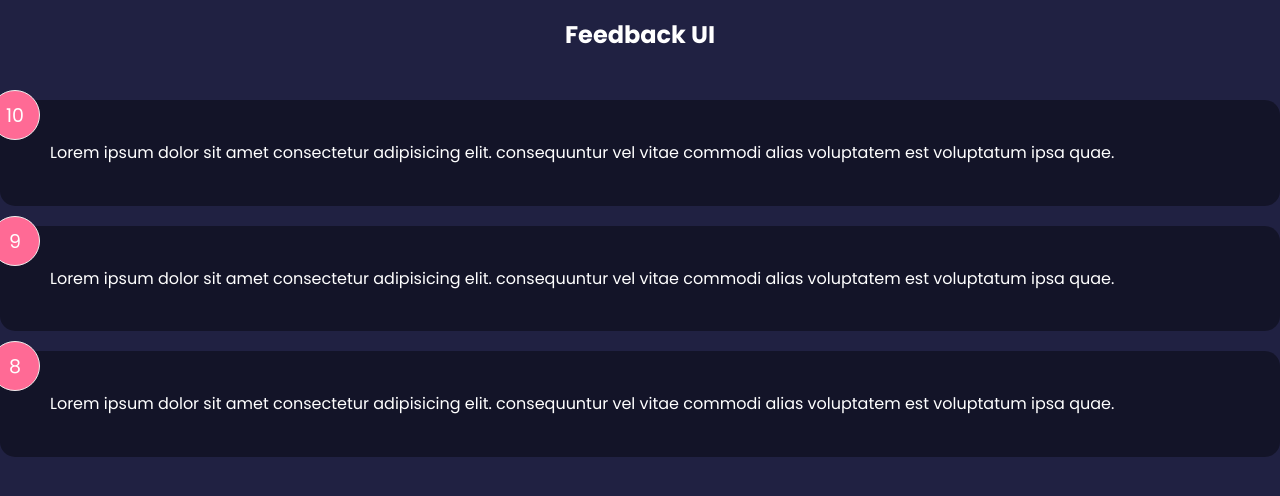
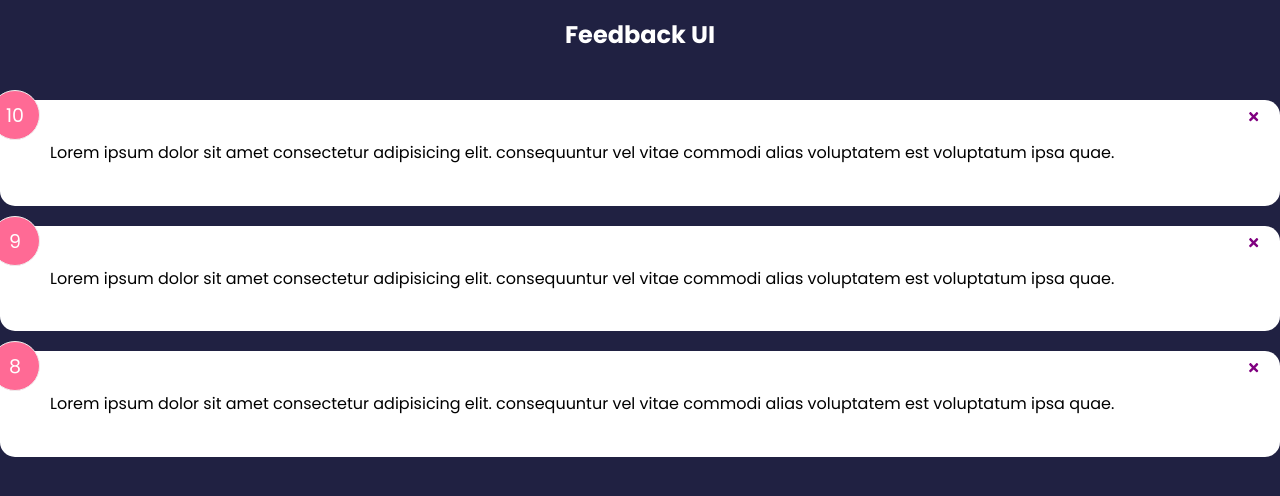
Before and after one commit to canopus-m-satoshi/feedback-app, a React (Create React App) app: page / in a window 1280 px wide. Shown: the top 496 px of the page. Built offline with nearby package versions, Linux system fonts and the light colour scheme; the HTML template or start-up script is replaced by a standard one.

Commit message:
17. Events & Prop Drilling

```diff
--- a/package.json
+++ b/package.json
@@ -8,6 +8,7 @@
     "@testing-library/user-event": "^13.5.0",
     "react": "^17.0.2",
     "react-dom": "^17.0.2",
+    "react-icons": "^4.3.1",
     "react-scripts": "5.0.0",
     "web-vitals": "^2.1.3"
   },
--- a/src/App.js
+++ b/src/App.js
@@ -6,11 +6,17 @@
 function App() {
   const [feedback, setFeedback] = useState(FeedbackData)
 
+  const deleteFeedback = (id) => {
+    if (window.confirm('Are you sure you want to delete?')) {
+      setFeedback(feedback.filter((item) => item.id !== id))
+    }
+  }
+
   return (
     <>
       <Header />
       <div className="cantainer">
-        <FeedbackList feedback={feedback} />
+        <FeedbackList feedback={feedback} handleDelete={deleteFeedback} />
       </div>
     </>
   )
--- a/src/components/FeedbackItem.jsx
+++ b/src/components/FeedbackItem.jsx
@@ -1,10 +1,15 @@
+import { FaTimes } from 'react-icons/fa'
+
 import PropTypes from 'prop-types'
 import Card from '../shared/Card'
 
-function FeedbackItem({ item }) {
+function FeedbackItem({ item, handleDelete }) {
   return (
     <Card>
       <div className="num-display">{item.rating}</div>
+      <button className="close">
+        <FaTimes onClick={() => handleDelete(item.id)} color="purple" />
+      </button>
       <div className="text-display">{item.text}</div>
     </Card>
   )
--- a/src/components/FeedbackList.jsx
+++ b/src/components/FeedbackList.jsx
@@ -1,14 +1,14 @@
 import PropTypes from 'prop-types'
 import FeedbackItem from './FeedbackItem'
 
-function FeedbackList({ feedback }) {
+function FeedbackList({ feedback, handleDelete }) {
   if (!feedback || feedback.length === 0) {
     return <p>No Feedback Yet</p>
   } else {
     return (
       <div className="feedback-list">
         {feedback.map((item) => (
-          <FeedbackItem key={item.id} item={item} />
+          <FeedbackItem key={item.id} item={item} handleDelete={handleDelete} />
         ))}
       </div>
     )
--- a/src/shared/Card.jsx
+++ b/src/shared/Card.jsx
@@ -16,7 +16,7 @@
 }
 
 Card.defaultProps = {
-  reverse: true,
+  reverse: false,
 }
 
 Card.propTypes = {
```
Also changed, not shown: 1 other file (tests, documents, lock files or other folders).
